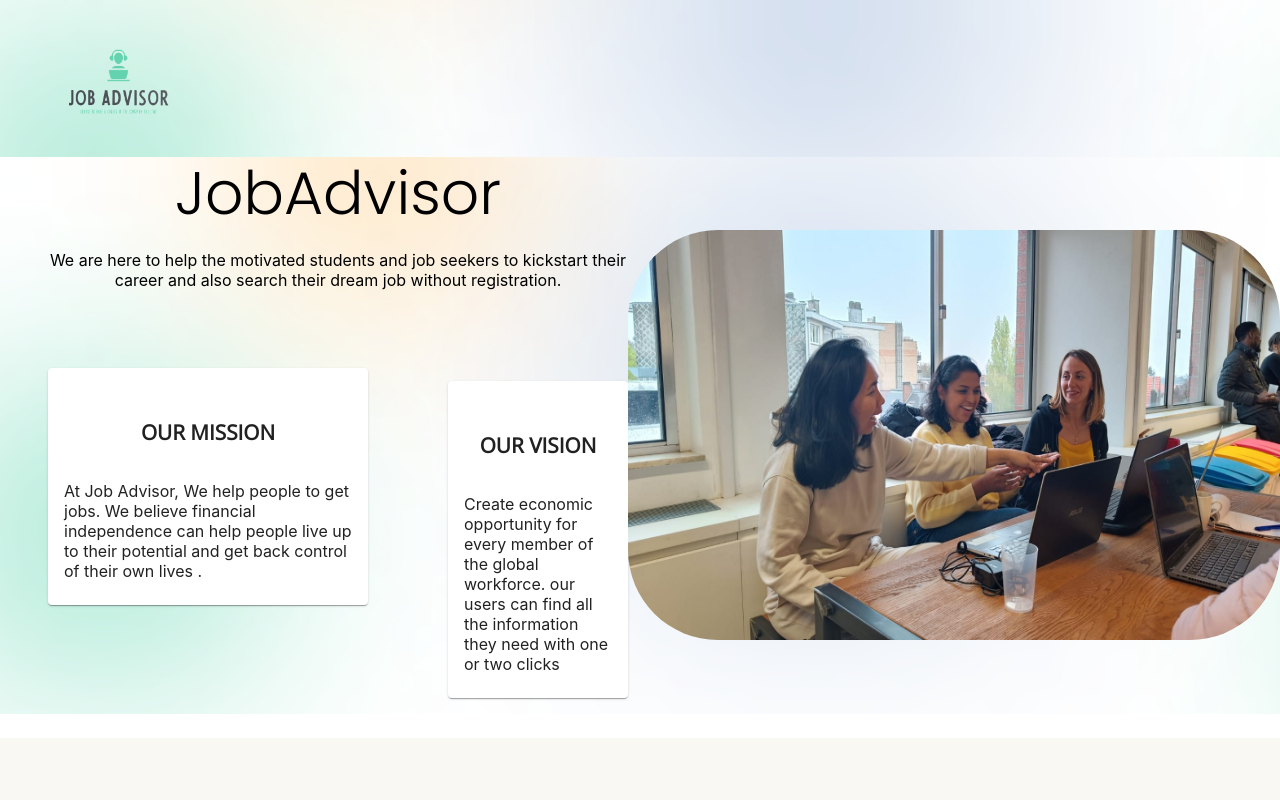
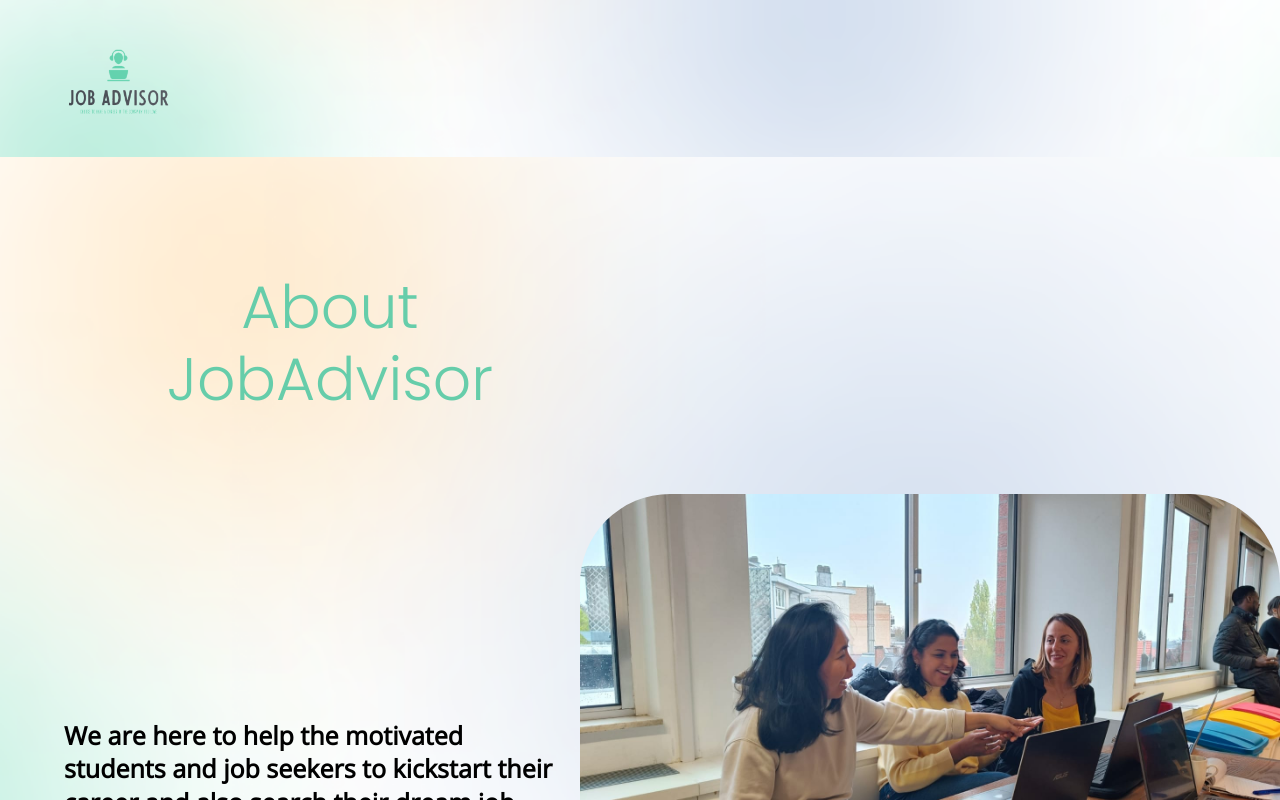
Before and after one commit to Job-Advisor-project/FrontEnd, a React (Create React App) app in the folder react/: page /aboutUs in a window 1280 px wide. Shown: the top 800 px of the page. Built offline with nearby package versions, Linux system fonts and the light colour scheme.

Commit message:
vision changed

```diff
--- a/react/src/components/footer/About.jsx
+++ b/react/src/components/footer/About.jsx
@@ -1,6 +1,6 @@
-import { Box, Typography } from "@mui/material";
-import Card from "@mui/material/Card";
-import CardContent from "@mui/material/CardContent";
+import { Box, Grid, Typography } from "@mui/material";
+//import Card from "@mui/material/Card";
+//import CardContent from "@mui/material/CardContent";
 
 export default function About() {
   return (
@@ -26,7 +26,13 @@ export default function About() {
           marginLeft: "3rem",
         }}
       >
+        <Grid item xs={6} md={4} sx={{ my: 8, mx: 2 }}>
           <Typography
+            sx={{
+              ml: 4,
+              color: "#66cdaa",
+              marginTop: "50px",
+            }}
             variant="h2"
             style={{
               textAlign: "center",
@@ -34,67 +40,63 @@ export default function About() {
             }}
             gutterBottom
           >
-          JobAdvisor
+            About JobAdvisor
           </Typography>
+        </Grid>
+        <Grid item md={5} lg={6} sx={{ my: 28, mx: 2, marginBottom: "28px" }}>
           <Typography
-          variant="paragraph"
-          style={{ textAlign: "center", marginBottom: "78px" }}
+            variant="h5"
+            style={{ textAlign: "left", marginTop: "-5px" }}
             gutterBottom
           >
             We are here to help the motivated students and job seekers to
             kickstart their career and also search their dream job without
             registration.
           </Typography>
+        </Grid>
         <div>
-          <Card sx={{ maxWidth: 320 }}>
-            <CardContent>
+          <Grid item md={5} lg={6} sx={{ my: 5, mx: 3 }}>
             <Typography
               gutterBottom
               variant="h5"
               component="div"
-                align="center"
+              marginRight={"80px"}
             >
-                <h5>OUR MISSION</h5>
+              MISSION
             </Typography>
+          </Grid>
+          <Grid item md={5} lg={6} sx={{ my: 5, mx: 3 }}>
             <Typography variant="paragraph" justify="" color="text.primary">
               At Job Advisor, We help people to get jobs. We believe financial
               independence can help people live up to their potential and get
               back control of their own lives .
             </Typography>
-            </CardContent>
-          </Card>
-          <Card
-            sx={{
-              maxWidth: 320,
-              marginLeft: 50,
-              marginTop: -28,
-              marginBottom: 2,
-            }}
-          >
-            <CardContent>
+          </Grid>
+
+          <Grid item md={5} lg={6} sx={{ my: 5, mx: 3 }}>
             <Typography
               gutterBottom
               variant="h5"
               component="div"
-                align="center"
+              marginRight={"80px"}
             >
-                <h5>OUR VISION</h5>
+              VISION
             </Typography>
             <Typography variant="paragraph" justify="" color="text.primary">
               Create economic opportunity for every member of the global
               workforce. our users can find all the information they need with
               one or two clicks
             </Typography>
-            </CardContent>
-          </Card>
+          </Grid>
         </div>
       </div>
-
+      <Grid item md={5} lg={12}>
         <img
           src="../../assets/workpicture1.png"
           alt="Team"
-        style={{ width: "652px", height: "410px", borderRadius: "90px" }}
+          style={{ width: "700px", height: "410px", borderRadius: "90px" }}
         />
+      </Grid>
     </Box>
   );
 }
```
Lines whose indentation alone changed are shown as unchanged.
